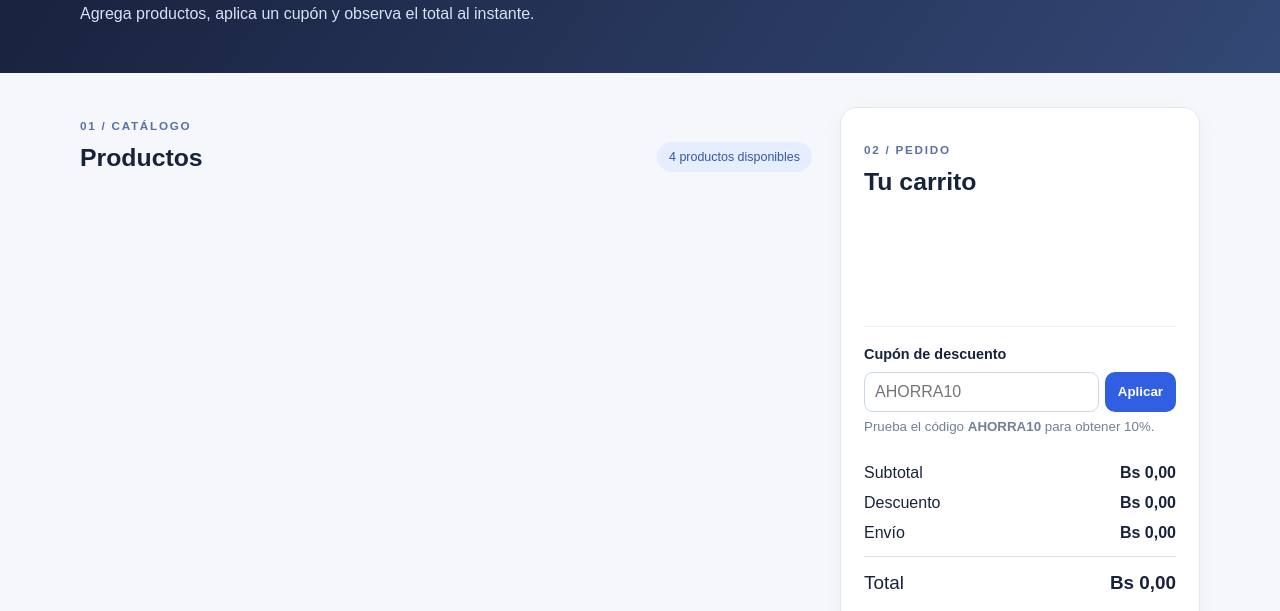
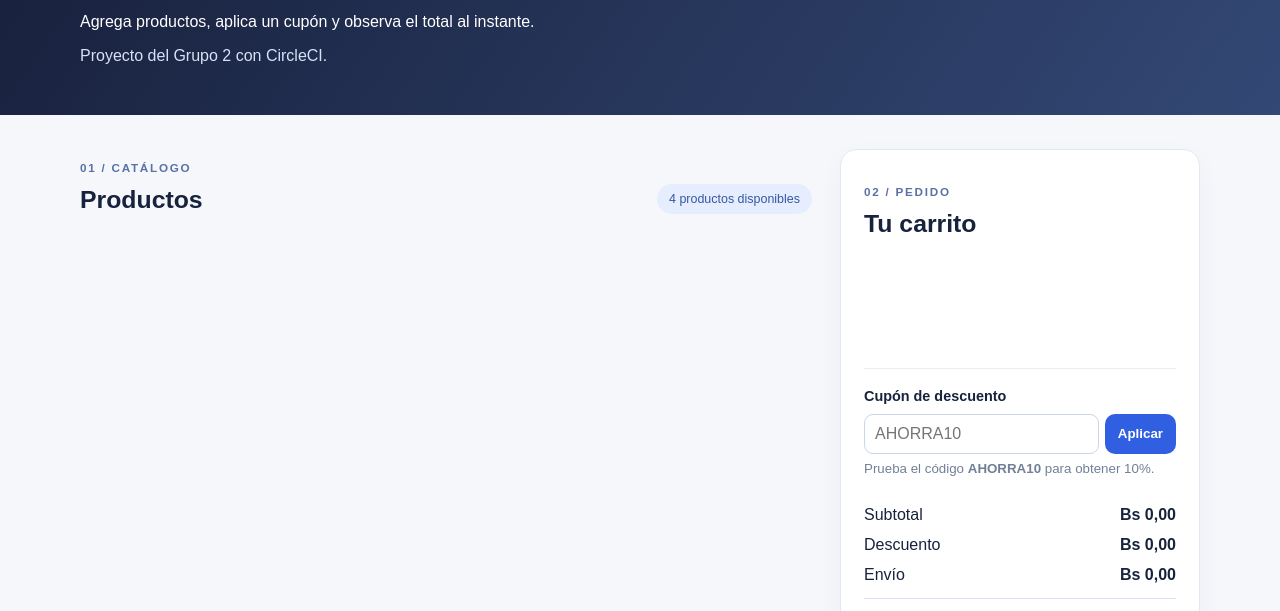
Before and after one commit to sebastiansoto1407/CircleCI, a website: page public/index.html in a window 1280 px wide. Shown: the part 157-768 px from the top of the page. Drawn offline with Linux system fonts and the light colour scheme; no server answers.

Commit message:
Agregar texto del Grupo 2 en la tienda

```diff
--- a/public/index.html
+++ b/public/index.html
@@ -13,6 +13,7 @@
       <p class="etiqueta">PROYECTO JAVASCRIPT · CI/CD</p>
       <h1>Mini tienda AS</h1>
       <p>Agrega productos, aplica un cupón y observa el total al instante.</p>
+      <p>Proyecto del Grupo 2 con CircleCI.</p>
     </div>
   </header>
   <main class="contenedor columnas">
```
